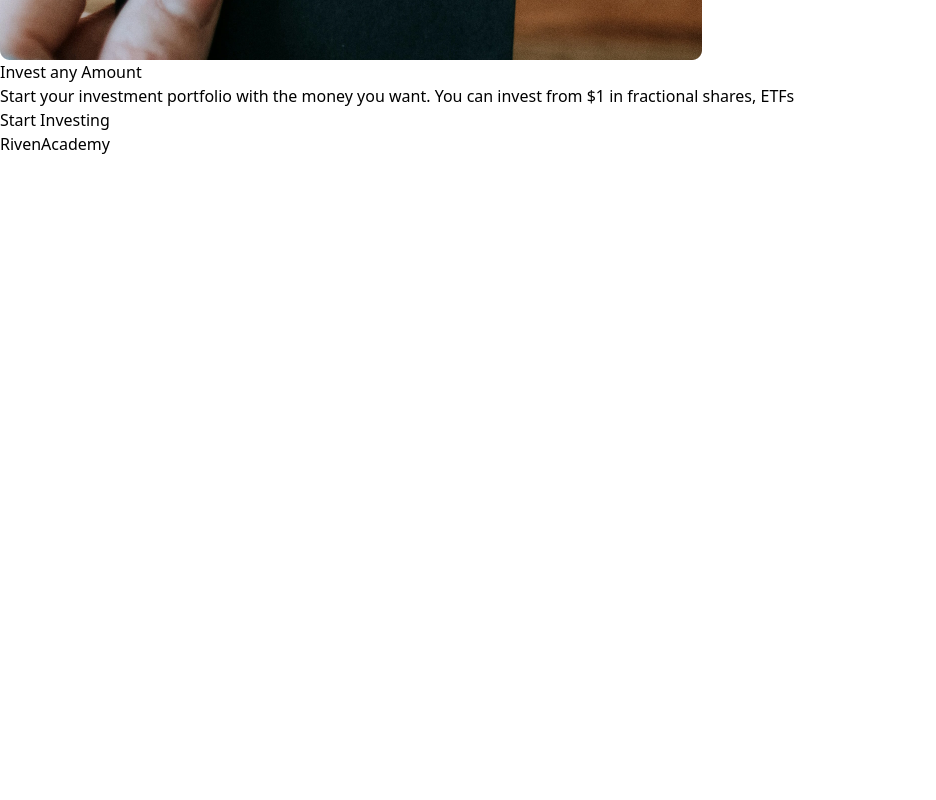
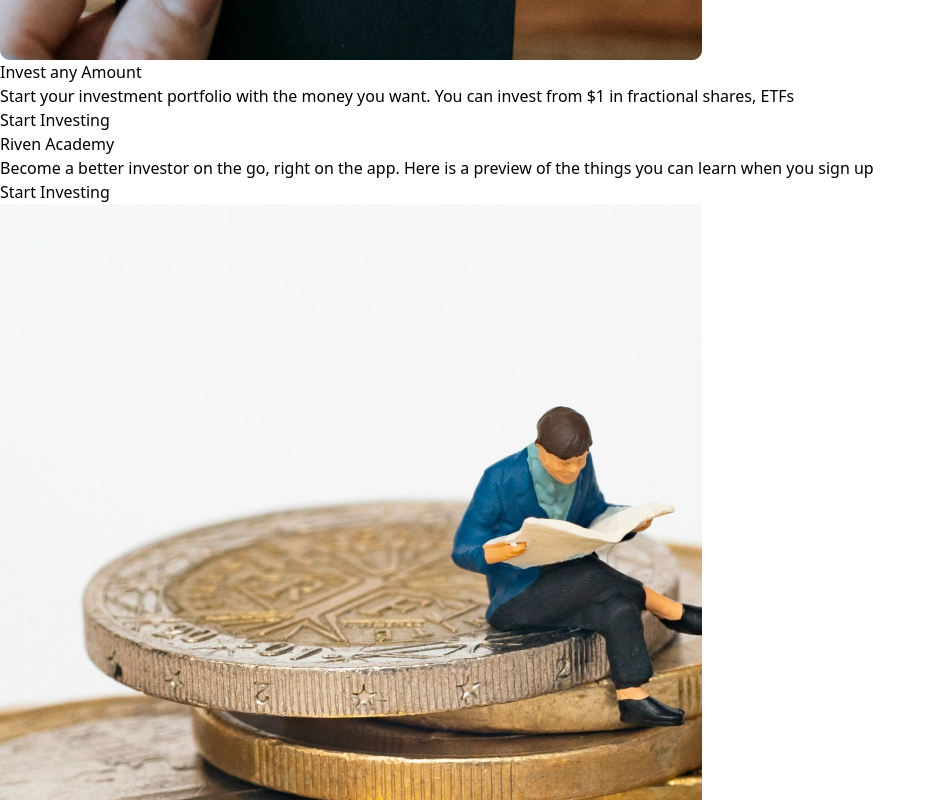
Before and after one commit to analyst15/riven, a React (Vite) app: page / in a window 1280 px wide. Shown: the part 3460-4260 px from the top of the page, without its empty margins (0-936 px from the left). Before the commit the page ends 3616 px from the top, so only its background shows below. Built offline with nearby package versions, Linux system fonts and the light colour scheme.

Commit message:
RivenAcademy Changes

```diff
--- a/src/components/RivenAcademy.jsx
+++ b/src/components/RivenAcademy.jsx
@@ -1,9 +1,18 @@
 import React from 'react'
 
-const RivenAcademy = () => {
+const MobileSection = () => {
   return (
-    <div>RivenAcademy</div>
+        <div className="container mx-auto flex flex-col md:flex-row h-screen">
+            <div className="content py-16 flex flex-col justify-center w-full md:w-1/2">
+            <h1 className="font-bold text-xl">Riven Academy</h1>
+                <p className="text-base pt-8">Become a better investor on the go, right on the app. Here is a preview of the things you can learn when you sign up</p>
+                <a href="#" className="bg-black text-white text-center py-2 px-4 rounded focus:outline-none w-1/3">Start Investing</a>
+            </div>
+                <div className="flex">
+                <img src="/src/assets/img/MaskGroup1.png" alt="Investment app screenshot" className="w-full h-auto" />
+                </div>
+        </div>
   )
 }
 
-export default RivenAcademy
+export default MobileSection
```
Also changed, not shown: src/assets/img/MaskGroup1.png (renamed from src/assets/img/Mask Group 1.png).
